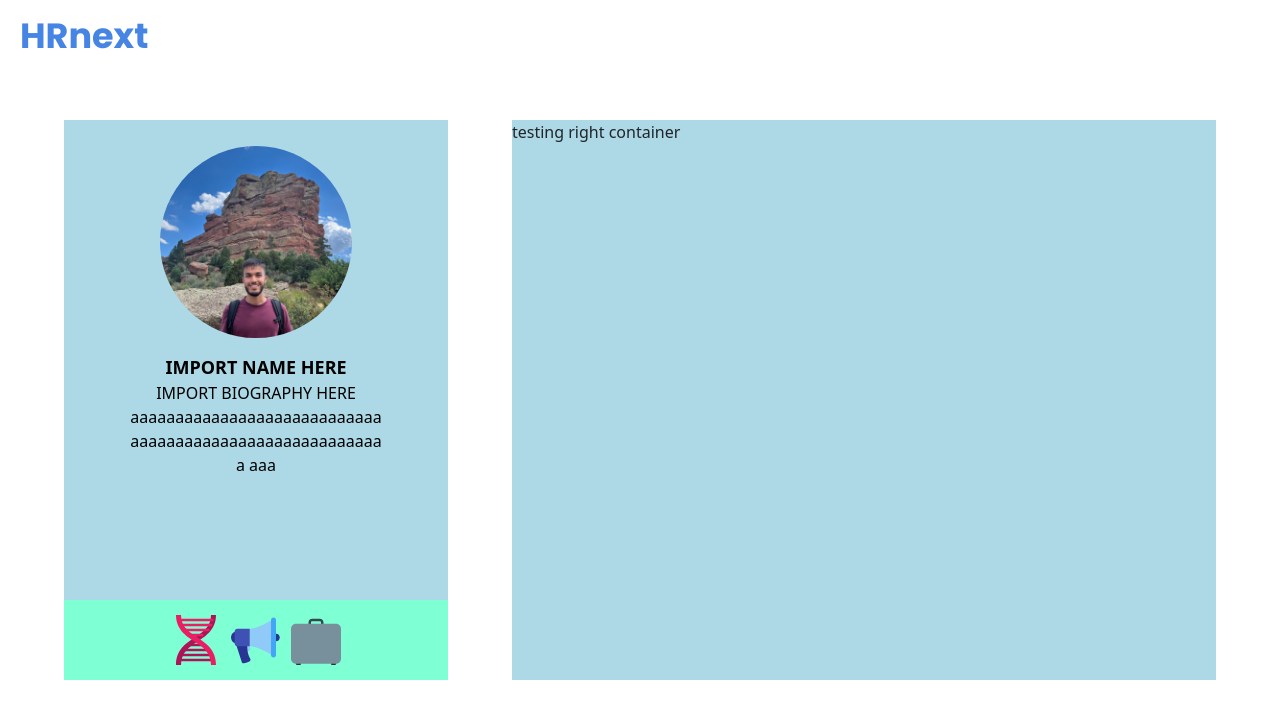
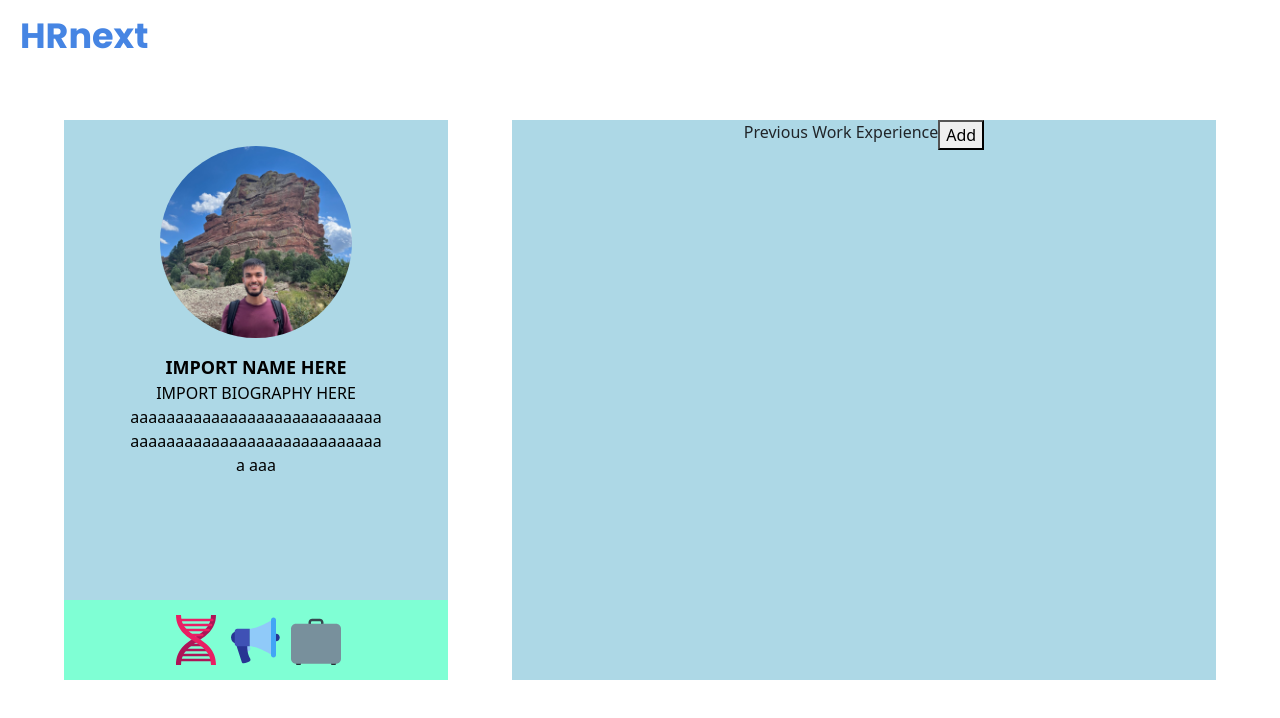
Before and after one commit to loragonzaleze/OffBoard, a React (Create React App) app in the folder frontend/onboard/: page /profile in a window 1280 px wide. Shown: the top 718 px of the page. Built offline with nearby package versions, Linux system fonts and the light colour scheme; a web font is replaced by a local one.

Commit message:
minor changes to profile and yoe

```diff
--- a/frontend/onboard/src/pages/profile.js
+++ b/frontend/onboard/src/pages/profile.js
@@ -48,7 +48,10 @@ function Profile() {
                 </div>
             </div>
             <div className = "profile-right-container">
-                <text> testing right container</text>
+                <div className="profile-row-container" style={{justifyContent:"center"}}>
+                    <text style={{textAlign:"center"}}> Previous Work Experience</text>
+                    <button style={{alignContent:"right"}}> Add </button>
+                </div>
             </div>
         </div>
     </div>
--- a/frontend/onboard/src/pages/yoe.js
+++ b/frontend/onboard/src/pages/yoe.js
@@ -35,6 +35,10 @@ function Yoe() {
         return;
       }
     }
+    else
+    {
+      return;
+    }
 
     let path = `/endorsed`;  // FIX - change endorsed
     navigate(path);
@@ -57,7 +61,7 @@ function Yoe() {
             <p className = "login-email-label"
             style = {{color: 'red', marginLeft: '2px'}}>*</p>
           </div>
-          <input className = {validYear ? "yoe-input-box": "wrong-yoe-input-box"} type = "number" onChange = {e => setYears(e.target.value)}/>
+          <input className = {validYear ? "yoe-input-box": "wrong-yoe-input-box"}  onChange = {e => setYears(e.target.value)}/>
           {validYear ? null:
             <div className='row-upload'>
               <p className='wrong-years' style={{color:"#ff0000"}}>
```
